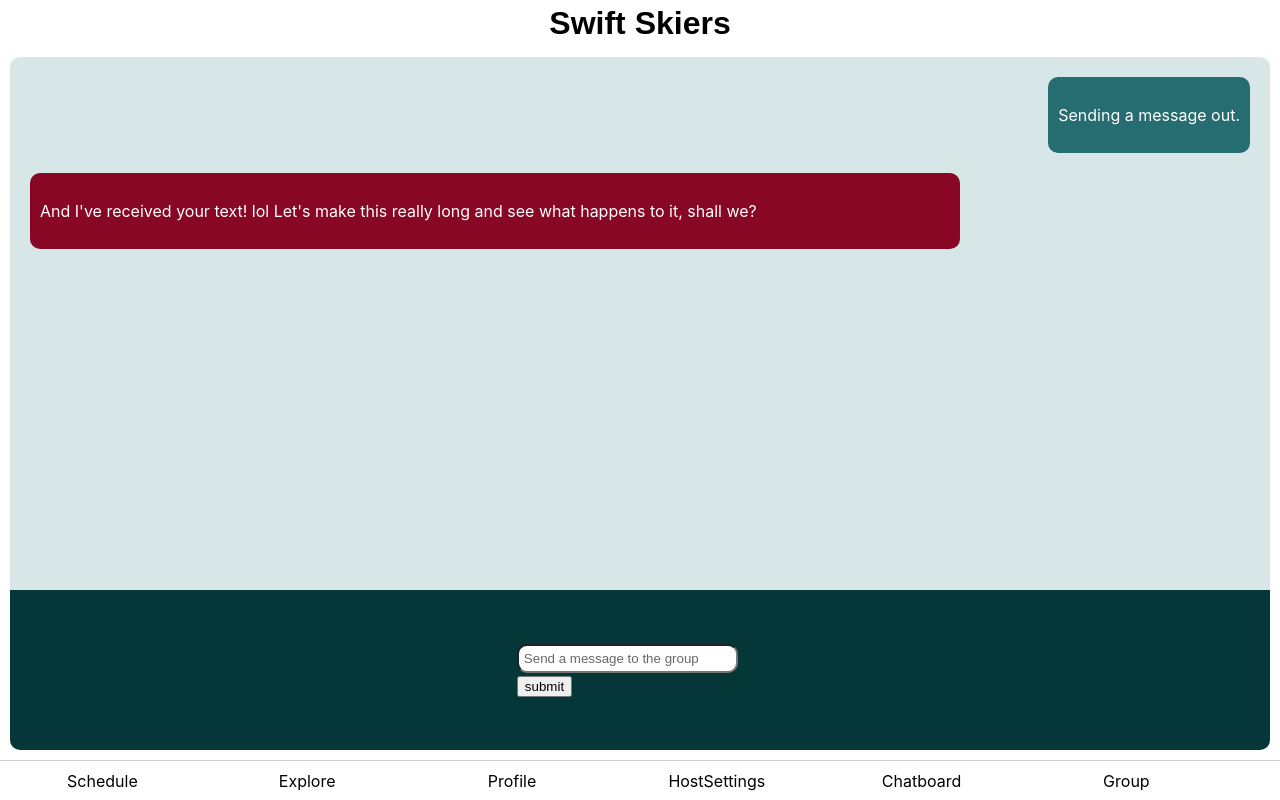
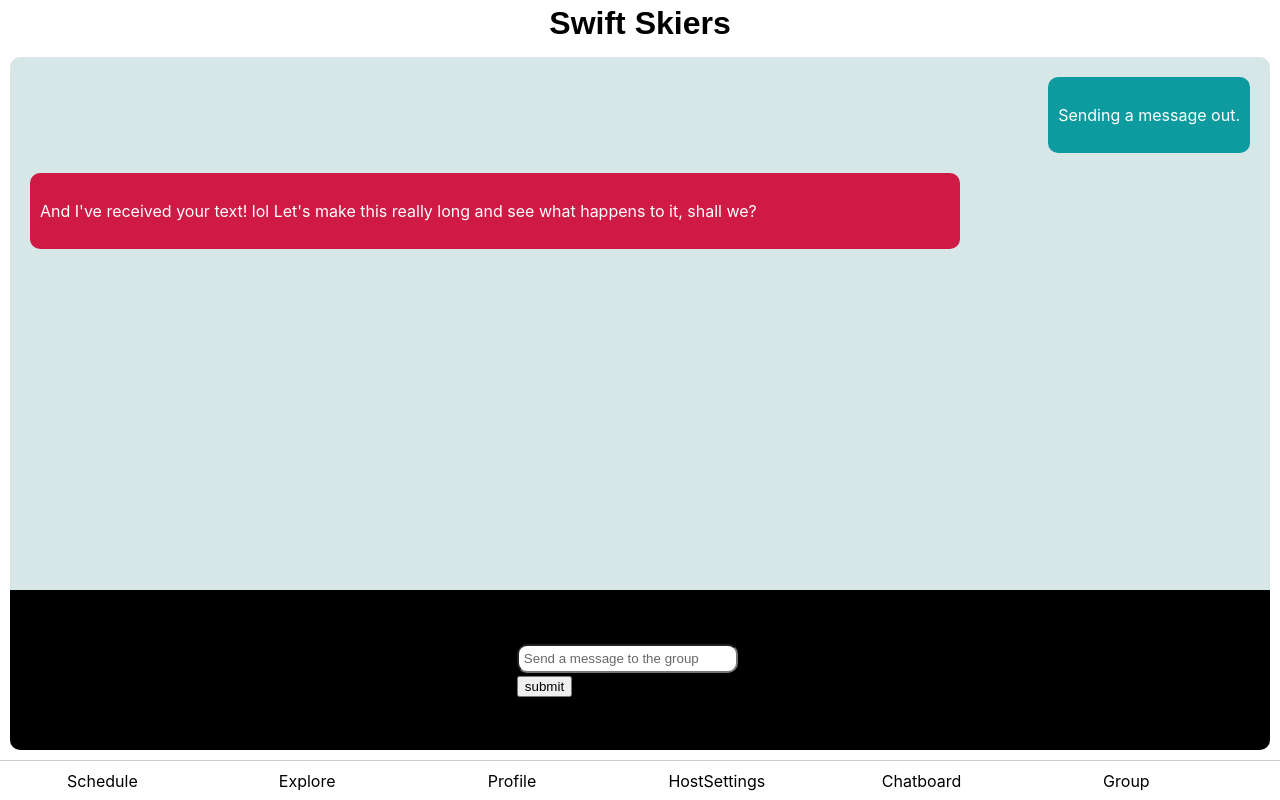
Before and after one commit to hopkinstechnocrats/fether, a React (Create React App) app: page / in a window 1280 px wide. Both pictures are taken after a click on the item "Chatboard". Built offline with nearby package versions, Linux system fonts and the light colour scheme.

Commit message:
second round of color changes for chatboard

```diff
--- a/src/components/Chatboard.css
+++ b/src/components/Chatboard.css
@@ -25,7 +25,7 @@
     justify-content: center;
     align-items: center;
     /*coloring*/
-    background-color: #053638;
+    background-color: #000000;
     color:white;
     /*Other*/
     margin: -10px;
@@ -52,7 +52,7 @@
     padding: 10px;
     margin: 0px;
     border-radius: 10px;
-    background-color: #256d70;
+    background-color: #0d9ba0;
     color:white;
     text-align:left;
     line-height: 1.5;
@@ -69,7 +69,7 @@
     padding: 10px;
     margin: 8px;
     border-radius: 10px;
-    background-color: #870725;
+    background-color: #ce1a44;
     color:white;
     text-align:left;
     line-height: 1.5;
```
